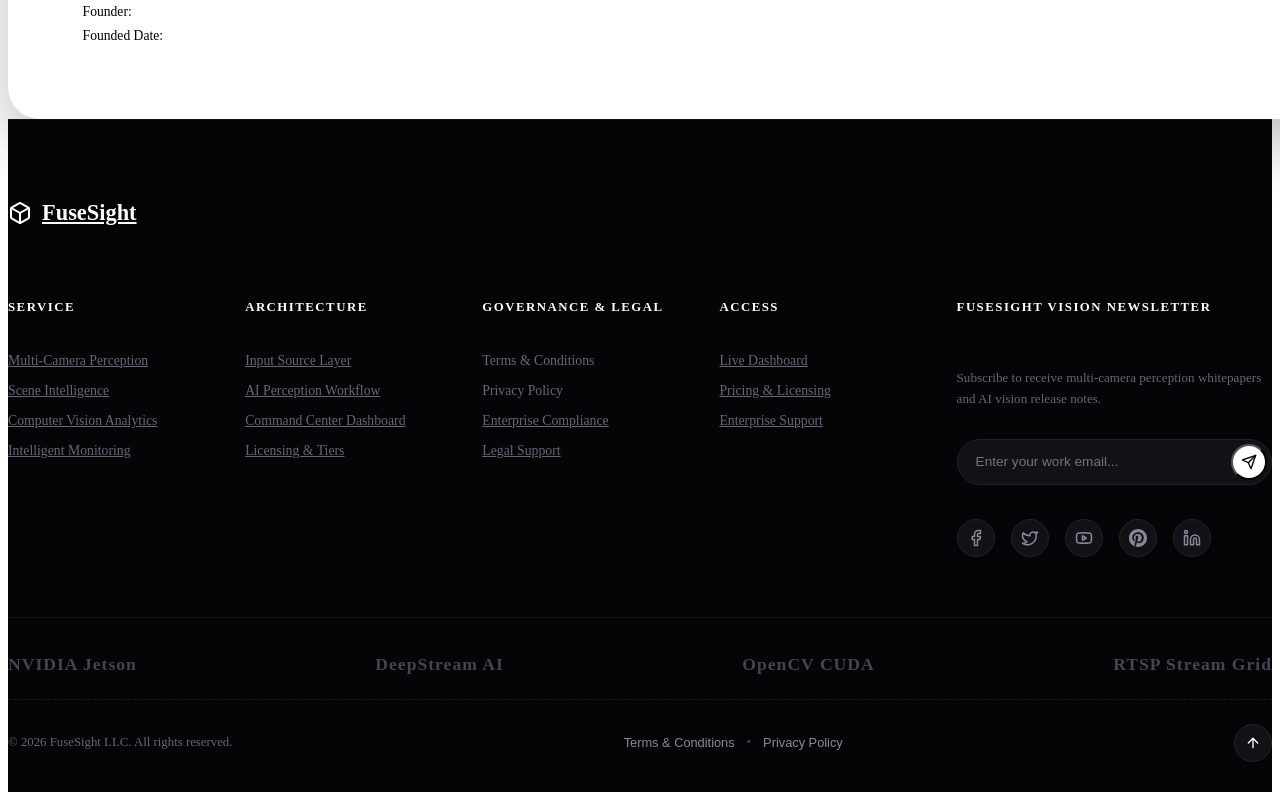
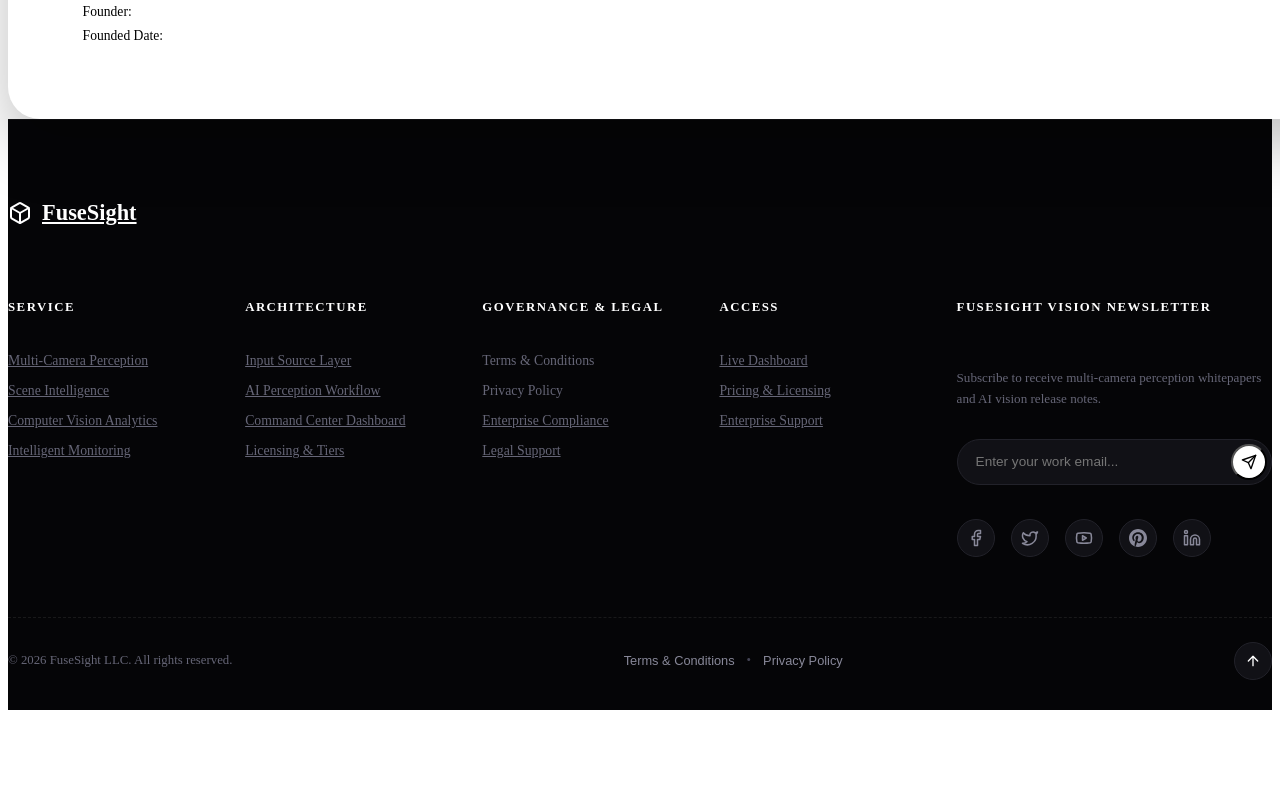
Before and after one commit to fusesight/fusesight.com, a React (Vite) app: page / in a window 1280 px wide. Shown: the part 6086-6886 px from the top of the page. After the commit the page ends 6804 px from the top, so only its background shows below. Built offline with nearby package versions, Linux system fonts and the light colour scheme; the HTML template or start-up script is replaced by a standard one.

Commit message:
feat: add Footer component with navigation, newsletter subscription, and social links

```diff
--- a/src/components/Footer.jsx
+++ b/src/components/Footer.jsx
@@ -107,13 +107,7 @@
           </div>
         </div>
 
-        {/* Bottom Horizontal Partner Logos Row */}
-        <div className="footer-bottom-partners">
-          <span className="footer-partner">NVIDIA Jetson</span>
-          <span className="footer-partner">DeepStream AI</span>
-          <span className="footer-partner">OpenCV CUDA</span>
-          <span className="footer-partner">RTSP Stream Grid</span>
-        </div>
+
 
         {/* Sub-Footer Copyright & Legal Links Bar */}
         <div className="footer-copyright-bar">
```
